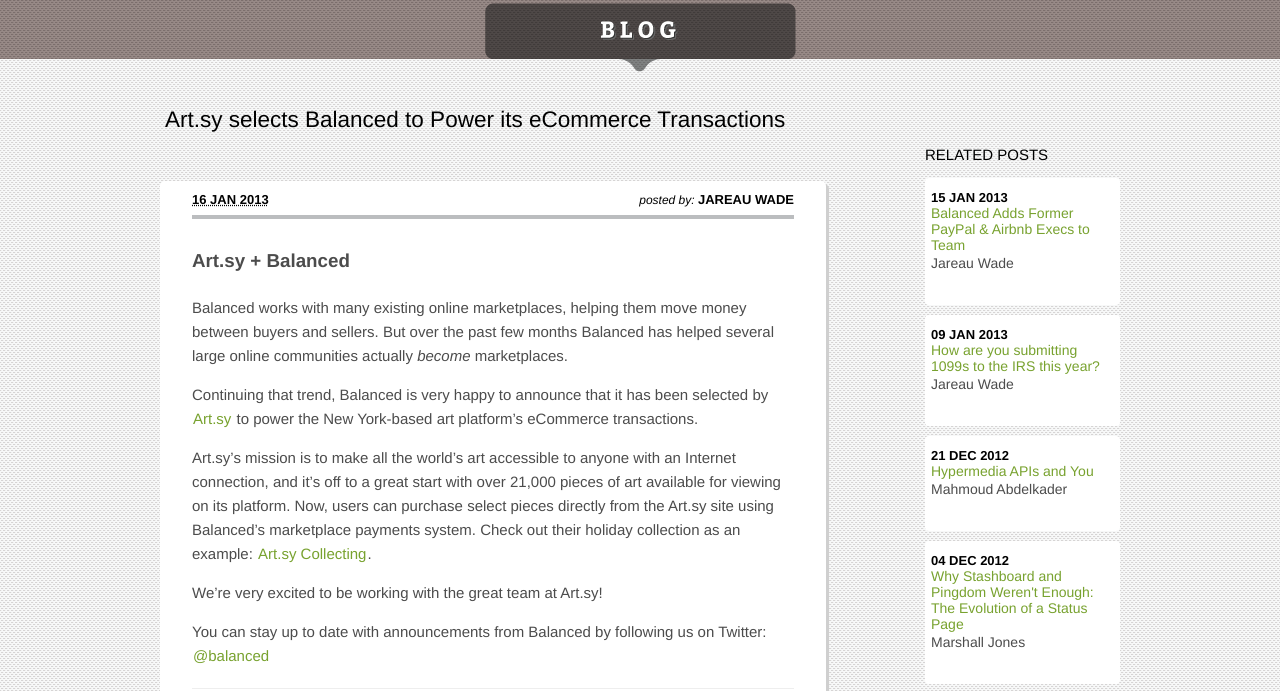
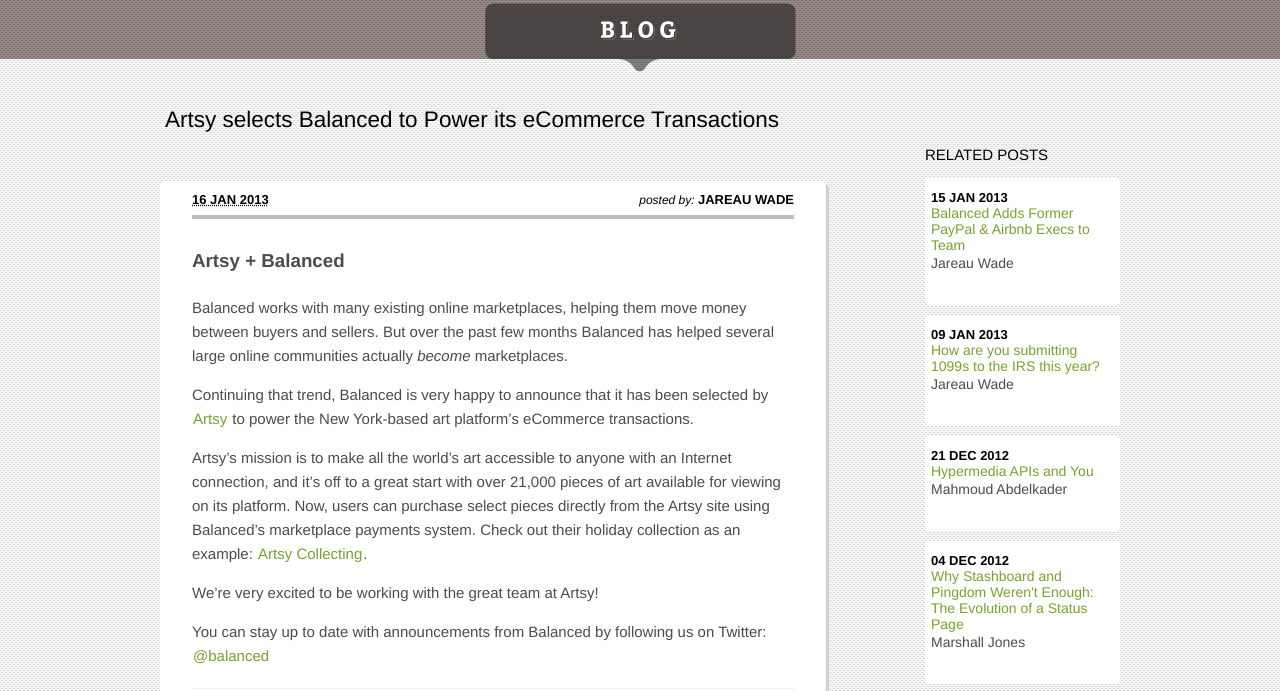
Before and after one commit to balanced/balanced.github.com, a Jekyll site: the page built from _posts/2013-01-16-artsy-balanced.md, in a window 1280 px wide. Shown: the part 221-912 px from the top of the page. Built offline with Jekyll 4.4.1, drawn with Linux system fonts in a browser that asks for light colours; nearby versions of some CDN libraries; library files that are not in the unit come from our copies; Markdown is read by kramdown in place of the engine named in the settings; comment, search, counter and statistics services are not loaded.

Commit message:
art.sy --> artsy

```diff
--- a/_posts/2013-01-16-artsy-balanced.md
+++ b/_posts/2013-01-16-artsy-balanced.md
@@ -1,20 +1,20 @@
 ---
 layout: post
 author: Jareau Wade
-title: "Art.sy selects Balanced to Power its eCommerce Transactions"
+title: "Artsy selects Balanced to Power its eCommerce Transactions"
 tags:
 - balanced
 - partnerships
 - marketplaces
 ---
-#### Art.sy + Balanced
+#### Artsy + Balanced
 Balanced works with many existing online marketplaces, helping them move money between buyers and sellers. But over the past few months Balanced has helped several large online communities actually *become* marketplaces.
 
-Continuing that trend, Balanced is very happy to announce that it has been selected by [Art.sy](http://artsy.net) to power the New York-based art platform's eCommerce transactions.
+Continuing that trend, Balanced is very happy to announce that it has been selected by [Artsy](http://artsy.net) to power the New York-based art platform's eCommerce transactions.
 
-Art.sy's mission is to make all the world's art accessible to anyone with an Internet connection, and it's off to a great start with over 21,000 pieces of art available for viewing on its platform. Now, users can purchase select pieces directly from the Art.sy site using Balanced's marketplace payments system. Check out their holiday collection as an example: [Art.sy Collecting](http://artsy.net/collecting).
+Artsy's mission is to make all the world's art accessible to anyone with an Internet connection, and it's off to a great start with over 21,000 pieces of art available for viewing on its platform. Now, users can purchase select pieces directly from the Artsy site using Balanced's marketplace payments system. Check out their holiday collection as an example: [Artsy Collecting](http://artsy.net/collecting).
 
-We're very excited to be working with the great team at Art.sy!
+We're very excited to be working with the great team at Artsy!
 
 You can stay up to date with announcements from Balanced by following us on Twitter:
 [@balanced](http://www.twitter.com/balanced)
```
